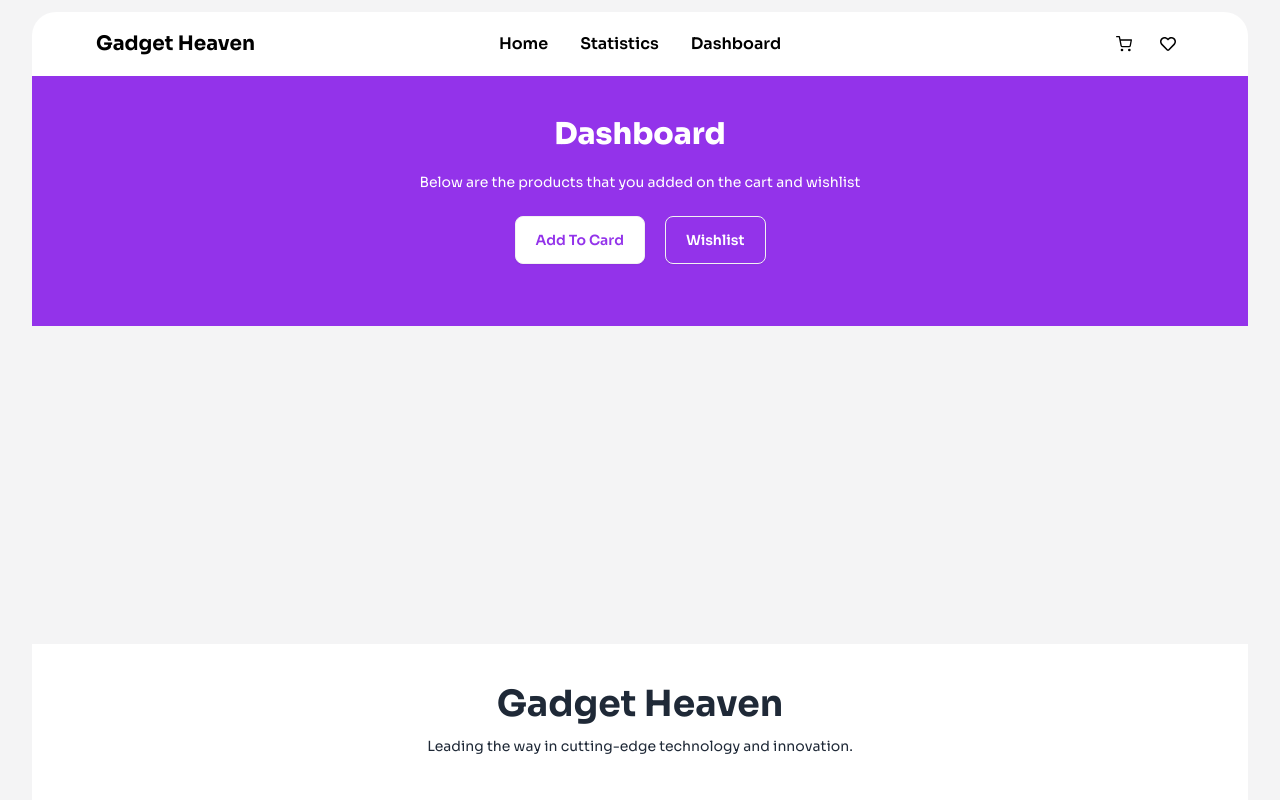
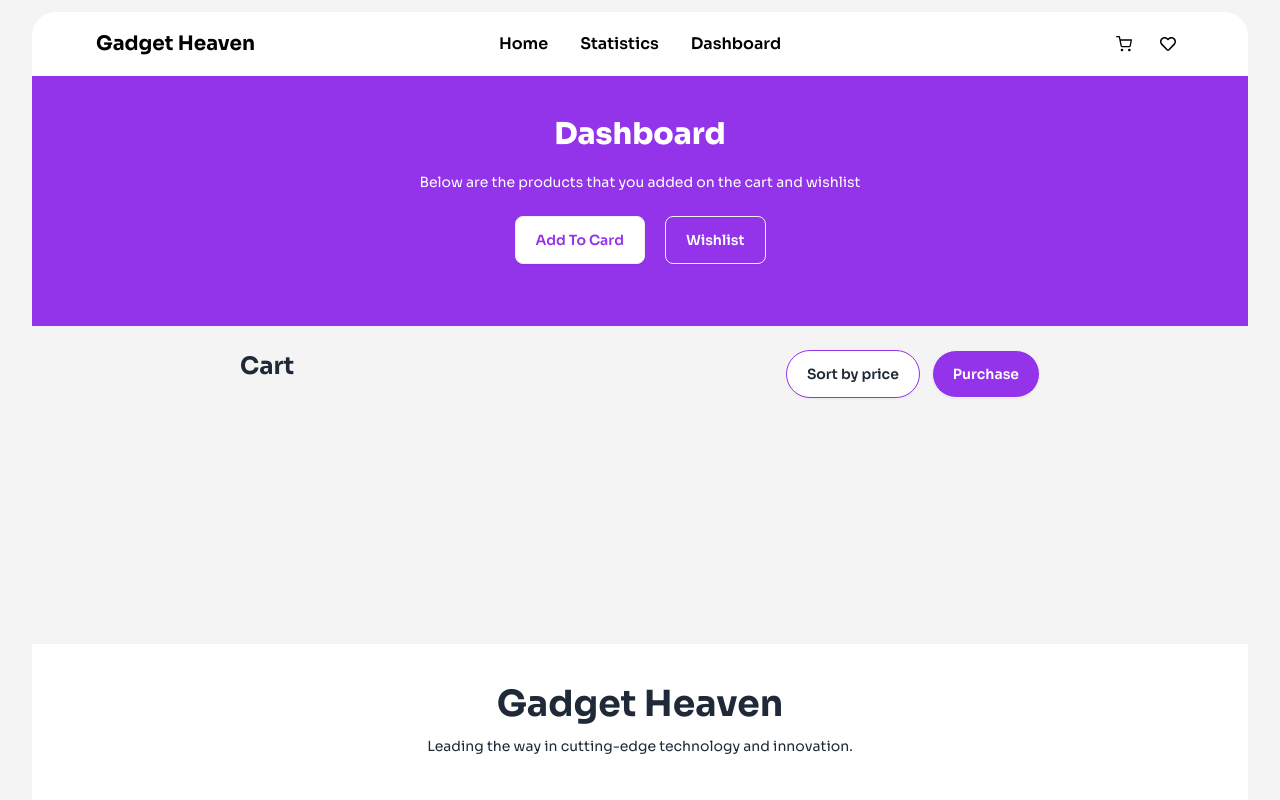
Before and after one commit to programming-hero-web-course-4/b10a8-gadget-heaven-golamsarwar96, a React (Vite) app: page /dashboard in a window 1280 px wide. Shown: the top 800 px of the page. Built offline with nearby package versions, Linux system fonts and the light colour scheme; a web font is replaced by a local one.

Commit message:
sorted functionality added.

```diff
--- a/src/Pages/Dashboard.jsx
+++ b/src/Pages/Dashboard.jsx
@@ -26,6 +26,12 @@ const Dashboard = () => {
     }
   };
 
+  //Sort
+  const handleSort = () => {
+    const sortedCards = [...cards].sort((a, b) => b.price - a.price);
+    setCards(sortedCards);
+  };
+
   useEffect(() => {
     const wishlist = getWishlist();
     setWishlist(wishlist);
@@ -35,6 +41,7 @@ const Dashboard = () => {
     const favorites = getAllFavorites();
     setCards(favorites);
   }, []);
+
   return (
     <div>
       <div className="bg-purple-600 text-white min-h-[250px]">
@@ -72,7 +79,20 @@ const Dashboard = () => {
           </div>
         </div>
       </div>
-
+      <div className="flex justify-between mt-6 px-52">
+        <h1 className="font-bold text-2xl">Cart</h1>
+        <div className="flex gap-3">
+          <button
+            onClick={handleSort}
+            className="btn px-5 py-2 rounded-3xl bg-white border-purple-600"
+          >
+            Sort by price
+          </button>
+          <button className="bg-purple-600 text-white rounded-3xl px-5 py-2 btn">
+            Purchase
+          </button>
+        </div>
+      </div>
       {isActive.available ? (
         <div className="flex flex-col gap-10 px-52 py-10">
           {cards.map((card) => (
```
